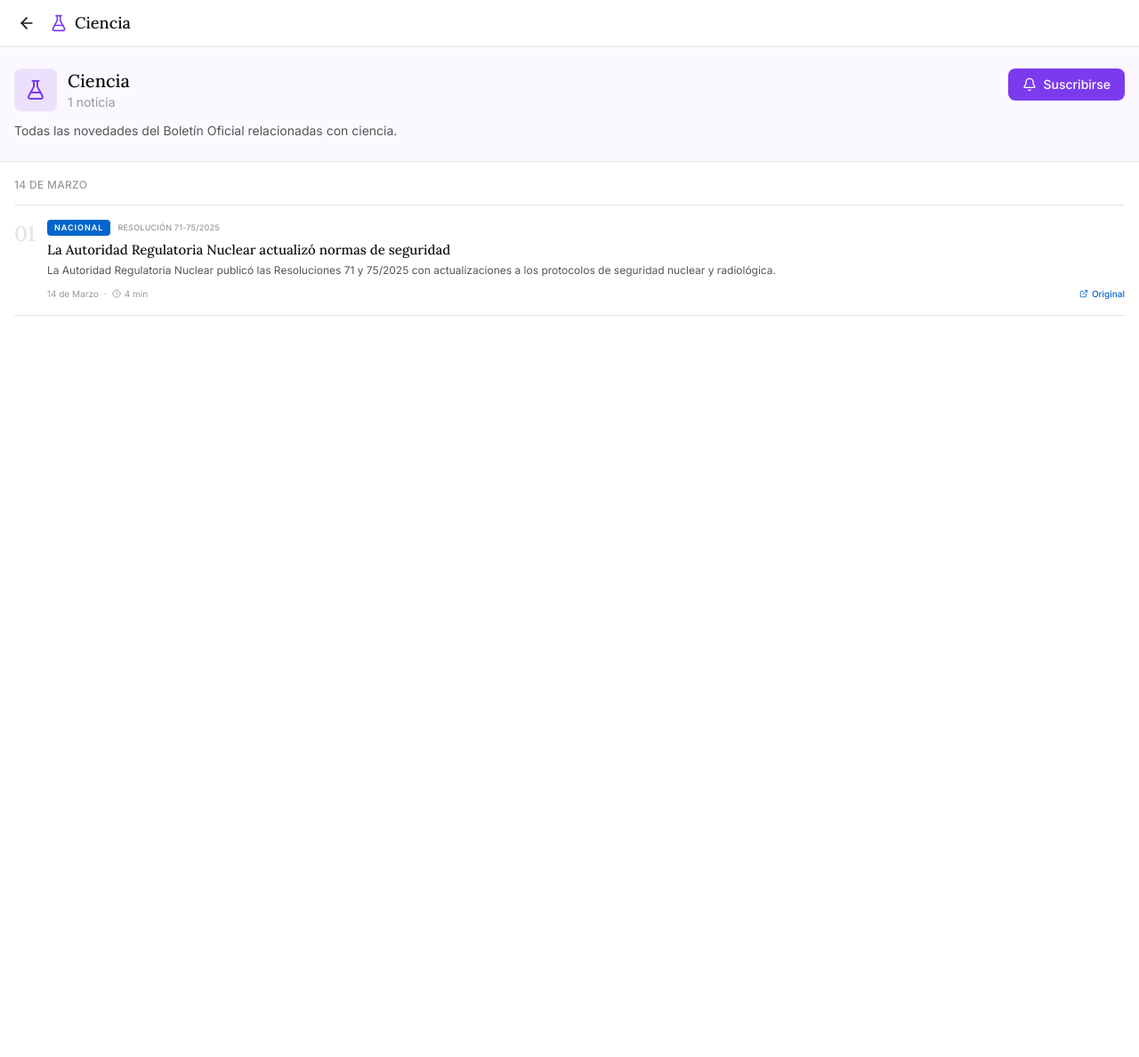
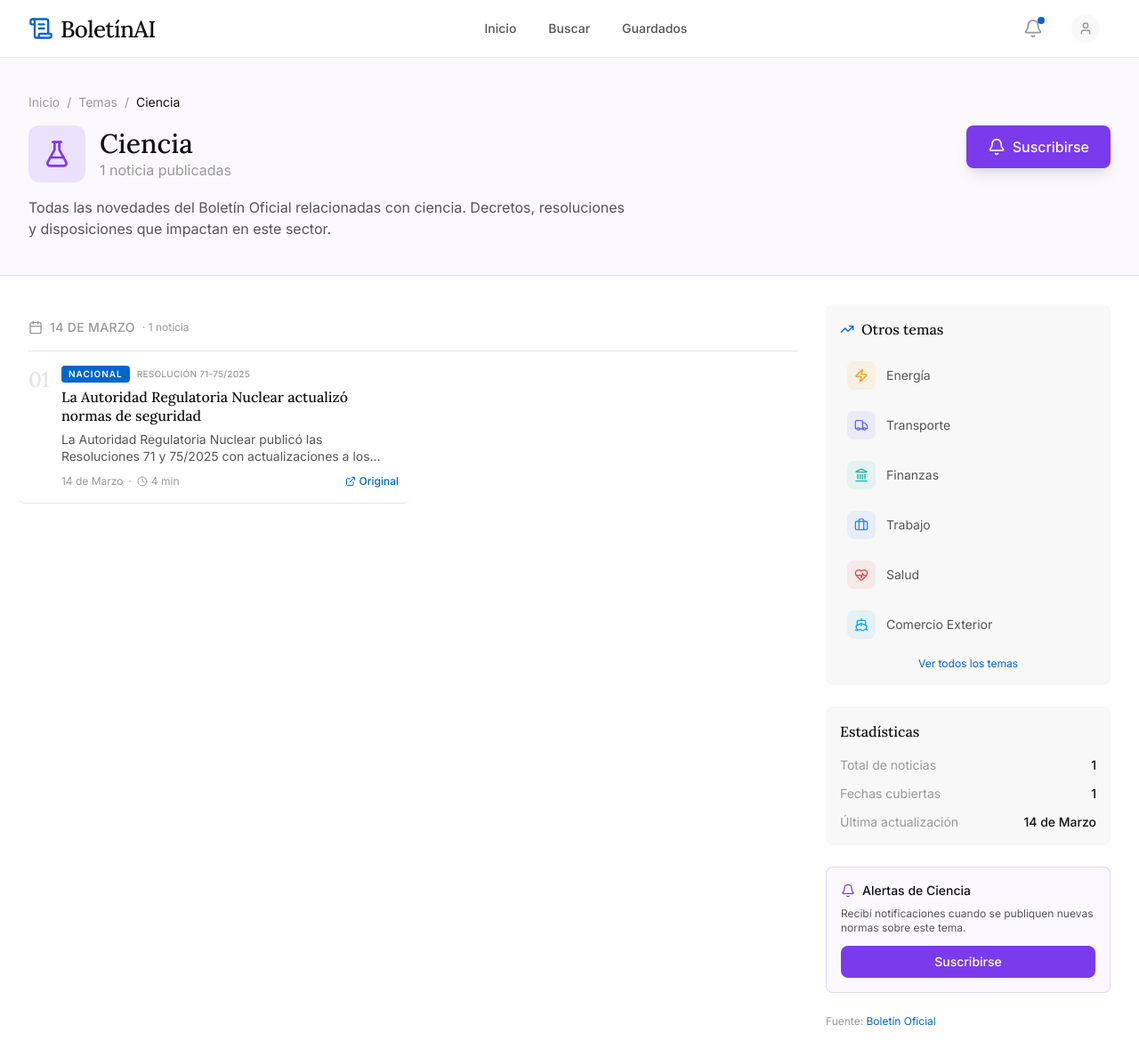
Before and after one commit to LawalCoop/boletin_oficial, a Next.js app: page /tema/ciencia in a window 1280 px wide. Shown: the whole page at 89% size. Before the commit the page ends 800 px from the top, so only its background shows below. Built offline with nearby package versions, Linux system fonts and the light colour scheme.

Commit message:
feat: vista desktop para página de tema

```diff
--- a/app/tema/[tema]/page.tsx
+++ b/app/tema/[tema]/page.tsx
@@ -2,10 +2,12 @@
 
 import { useEffect, useState, use } from 'react';
 import Link from 'next/link';
-import { ArrowLeft, Bell, BellOff, Clock, ExternalLink } from 'lucide-react';
+import { ArrowLeft, Bell, BellOff, Clock, ExternalLink, TrendingUp, Calendar } from 'lucide-react';
 import * as LucideIcons from 'lucide-react';
 import { NoticiaPreview, Tema } from '@/lib/types';
 import { TEMAS, formatFechaCorta, TIPO_DOCUMENTO_LABELS, CATEGORIAS } from '@/lib/constants';
+import { Header } from '@/components/layout/Header';
+import { BottomTabBar } from '@/components/layout/BottomTabBar';
 
 interface TemaPageData {
   tema: string;
@@ -22,6 +24,9 @@
   // eslint-disable-next-line @typescript-eslint/no-explicit-any
   return (LucideIcons as any)[pascalName];
 }
+
+// Other themes to show in sidebar
+const otherTemas: Tema[] = ['energia', 'transporte', 'finanzas', 'trabajo', 'salud', 'comercio-exterior', 'impuestos', 'agro'];
 
 export default function TemaPage({ params }: { params: Promise<{ tema: string }> }) {
   const resolvedParams = use(params);
@@ -49,19 +54,29 @@
 
   if (loading) {
     return (
+      <div className="min-h-screen bg-bg">
+        <div className="hidden lg:block">
+          <Header />
+        </div>
         <div className="flex items-center justify-center min-h-[60vh]">
           <div className="animate-spin rounded-full h-8 w-8 border-b-2 border-accent" />
+        </div>
       </div>
     );
   }
 
   if (!data || !TEMAS[tema]) {
     return (
+      <div className="min-h-screen bg-bg">
+        <div className="hidden lg:block">
+          <Header />
+        </div>
         <div className="px-4 py-8 text-center">
           <p className="text-text-secondary">Tema no encontrado</p>
           <Link href="/" className="text-accent hover:underline mt-4 inline-block">
             Volver al inicio
           </Link>
+        </div>
       </div>
     );
   }
@@ -78,10 +93,18 @@
 
   const fechasOrdenadas = Object.keys(noticiasPorFecha).sort((a, b) => b.localeCompare(a));
 
+  // Filter other themes excluding current one
+  const relatedTemas = otherTemas.filter(t => t !== tema).slice(0, 6);
+
   return (
-    <div className="min-h-screen bg-bg">
-      {/* Header */}
-      <header className="sticky top-0 bg-bg border-b border-border z-10">
+    <div className="min-h-screen bg-bg pb-20 lg:pb-0">
+      {/* Desktop Header */}
+      <div className="hidden lg:block">
+        <Header />
+      </div>
+
+      {/* Mobile Header */}
+      <header className="lg:hidden sticky top-0 bg-bg border-b border-border z-10">
         <div className="px-4 py-3 flex items-center gap-3">
           <Link href="/" className="p-1 hover:bg-bg-surface rounded-full transition-colors">
             <ArrowLeft className="w-5 h-5 text-text-primary" />
@@ -102,64 +125,80 @@
 
       {/* Theme Hero */}
       <div
-        className="px-4 py-6 border-b border-border"
+        className="border-b border-border"
         style={{ backgroundColor: `${data.temaInfo.color}08` }}
       >
-        <div className="flex items-start justify-between gap-4">
+        <div className="max-w-7xl mx-auto px-4 lg:px-8 py-6 lg:py-10">
+          {/* Breadcrumb - Desktop only */}
+          <nav className="hidden lg:flex items-center gap-2 text-sm text-text-muted mb-4">
+            <Link href="/" className="hover:text-text-secondary transition-colors">
+              Inicio
+            </Link>
+            <span>/</span>
+            <span>Temas</span>
+            <span>/</span>
+            <span className="text-text-primary">{data.temaInfo.label}</span>
+          </nav>
+
+          <div className="flex items-start justify-between gap-4 lg:gap-8">
             <div className="flex-1">
-            <div className="flex items-center gap-3 mb-3">
+              <div className="flex items-center gap-3 lg:gap-4 mb-3 lg:mb-4">
                 <div
-                className="w-12 h-12 rounded-lg flex items-center justify-center"
+                  className="w-12 h-12 lg:w-16 lg:h-16 rounded-lg lg:rounded-xl flex items-center justify-center"
                   style={{ backgroundColor: `${data.temaInfo.color}20` }}
                 >
                   {TemaIcon && (
                     <TemaIcon
-                    className="w-6 h-6"
+                      className="w-6 h-6 lg:w-8 lg:h-8"
                       style={{ color: data.temaInfo.color }}
                     />
                   )}
                 </div>
                 <div>
-                <h2 className="font-[family-name:var(--font-lora)] text-xl font-medium text-text-primary">
+                  <h2 className="font-[family-name:var(--font-lora)] text-xl lg:text-3xl font-medium text-text-primary">
                     {data.temaInfo.label}
                   </h2>
-                <p className="text-sm text-text-muted">
-                  {data.total} {data.total === 1 ? 'noticia' : 'noticias'}
+                  <p className="text-sm lg:text-base text-text-muted">
+                    {data.total} {data.total === 1 ? 'noticia' : 'noticias'} publicadas
                   </p>
                 </div>
               </div>
-            <p className="text-sm text-text-secondary">
+              <p className="text-sm lg:text-base text-text-secondary max-w-2xl">
                 Todas las novedades del Boletín Oficial relacionadas con {data.temaInfo.label.toLowerCase()}.
+                Decretos, resoluciones y disposiciones que impactan en este sector.
               </p>
             </div>
 
             {/* Subscribe Button */}
             <button
               onClick={() => setSubscribed(!subscribed)}
-            className={`flex items-center gap-2 px-4 py-2 rounded-lg font-medium text-sm transition-all ${
+              className={`flex items-center gap-2 px-4 lg:px-6 py-2 lg:py-3 rounded-lg font-medium text-sm lg:text-base transition-all shrink-0 ${
                 subscribed
                   ? 'bg-bg border border-border text-text-secondary'
-                : 'text-white'
+                  : 'text-white shadow-lg hover:shadow-xl'
               }`}
               style={!subscribed ? { backgroundColor: data.temaInfo.color } : undefined}
             >
               {subscribed ? (
                 <>
-                <BellOff className="w-4 h-4" />
-                <span className="hidden sm:inline">Suscripto</span>
+                  <BellOff className="w-4 h-4 lg:w-5 lg:h-5" />
+                  <span>Suscripto</span>
                 </>
               ) : (
                 <>
-                <Bell className="w-4 h-4" />
-                <span className="hidden sm:inline">Suscribirse</span>
+                  <Bell className="w-4 h-4 lg:w-5 lg:h-5" />
+                  <span>Suscribirse</span>
                 </>
               )}
             </button>
           </div>
         </div>
+      </div>
 
+      {/* Main Content */}
+      <div className="max-w-7xl mx-auto lg:flex lg:gap-8 lg:px-8 lg:py-8">
         {/* News List */}
-      <div className="px-4">
+        <main className="flex-1 px-4 lg:px-0">
           {data.noticias.length === 0 ? (
             <div className="py-12 text-center">
               <p className="text-text-secondary">No hay noticias de este tema todavía.</p>
@@ -168,13 +207,18 @@
             fechasOrdenadas.map(fecha => (
               <div key={fecha}>
                 {/* Date Header */}
-              <div className="py-3 border-b border-border">
-                <span className="text-xs font-medium text-text-muted uppercase tracking-wide">
+                <div className="py-3 lg:py-4 border-b border-border flex items-center gap-2">
+                  <Calendar className="w-4 h-4 text-text-muted hidden lg:block" />
+                  <span className="text-xs lg:text-sm font-medium text-text-muted uppercase tracking-wide">
                     {formatFechaCorta(fecha)}
+                  </span>
+                  <span className="text-xs text-text-muted hidden lg:inline">
+                    · {noticiasPorFecha[fecha].length} {noticiasPorFecha[fecha].length === 1 ? 'noticia' : 'noticias'}
                   </span>
                 </div>
 
-              {/* News Items */}
+                {/* News Items - Grid on desktop */}
+                <div className="lg:grid lg:grid-cols-2 lg:gap-x-8">
                   {noticiasPorFecha[fecha].map((noticia, index) => {
                     const categoria = CATEGORIAS[noticia.categoria];
                     const tipoDoc = TIPO_DOCUMENTO_LABELS[noticia.tipoDocumento] || noticia.tipoDocumento;
@@ -182,7 +226,7 @@
                     return (
                       <article
                         key={noticia.id}
-                    className="flex gap-[14px] py-4 border-b border-border"
+                        className="flex gap-[14px] py-4 border-b border-border hover:bg-bg-surface/50 lg:px-3 lg:-mx-3 lg:rounded-lg transition-colors"
                       >
                         {/* Number */}
                         <span className="font-[family-name:var(--font-lora)] text-2xl font-medium tracking-tight text-border">
@@ -194,35 +238,35 @@
                           {/* Tags Row */}
                           <div className="flex items-center gap-2 flex-wrap">
                             <span
-                          className="px-2 py-[2px] text-[9px] font-semibold tracking-[1px] text-white rounded"
+                              className="px-2 py-[2px] text-[9px] lg:text-[10px] font-semibold tracking-[1px] text-white rounded"
                               style={{ backgroundColor: categoria.color }}
                             >
                               {categoria.label}
                             </span>
-                        <span className="text-[9px] font-medium text-text-muted tracking-wide uppercase">
+                            <span className="text-[9px] lg:text-[10px] font-medium text-text-muted tracking-wide uppercase">
                               {tipoDoc} {noticia.numeroDocumento}
                             </span>
                           </div>
 
                           {/* Title */}
                           <Link href={`/articulo/${noticia.slug}`}>
-                        <h3 className="font-[family-name:var(--font-lora)] text-[15px] font-medium text-text-primary leading-[1.3] hover:text-accent transition-colors">
+                            <h3 className="font-[family-name:var(--font-lora)] text-[15px] lg:text-base font-medium text-text-primary leading-[1.3] hover:text-accent transition-colors">
                               {noticia.titulo}
                             </h3>
                           </Link>
 
                           {/* Excerpt */}
-                      <p className="text-xs text-text-secondary leading-[1.4] line-clamp-2">
+                          <p className="text-xs lg:text-sm text-text-secondary leading-[1.4] line-clamp-2">
                             {noticia.extracto}
                           </p>
 
                           {/* Meta Row */}
                           <div className="flex items-center justify-between gap-2 pt-1">
-                        <div className="flex items-center gap-[6px] text-[10px] text-text-muted">
+                            <div className="flex items-center gap-[6px] text-[10px] lg:text-xs text-text-muted">
                               <span>{formatFechaCorta(noticia.fechaPublicacion)}</span>
                               <span>·</span>
                               <span className="flex items-center gap-1">
-                            <Clock className="w-[10px] h-[10px]" />
+                                <Clock className="w-[10px] h-[10px] lg:w-3 lg:h-3" />
                                 {noticia.tiempoLectura} min
                               </span>
                             </div>
@@ -231,9 +275,9 @@
                               href={noticia.urlOriginal}
                               target="_blank"
                               rel="noopener noreferrer"
-                          className="flex items-center gap-1 text-[10px] font-medium text-accent hover:underline shrink-0"
+                              className="flex items-center gap-1 text-[10px] lg:text-xs font-medium text-accent hover:underline shrink-0"
                             >
-                          <ExternalLink className="w-[10px] h-[10px]" />
+                              <ExternalLink className="w-[10px] h-[10px] lg:w-3 lg:h-3" />
                               Original
                             </a>
                           </div>
@@ -242,9 +286,131 @@
                     );
                   })}
                 </div>
+              </div>
             ))
           )}
+        </main>
+
+        {/* Sidebar - Desktop only */}
+        <aside className="hidden lg:block w-80 shrink-0">
+          <div className="sticky top-20 flex flex-col gap-6">
+            {/* Related Themes */}
+            <div className="bg-bg-surface rounded-lg p-4">
+              <div className="flex items-center gap-2 mb-4">
+                <TrendingUp className="w-4 h-4 text-accent" />
+                <h3 className="font-[family-name:var(--font-lora)] text-base font-medium text-text-primary">
+                  Otros temas
+                </h3>
               </div>
+              <div className="flex flex-col gap-2">
+                {relatedTemas.map((t) => {
+                  const temaInfo = TEMAS[t];
+                  const TIcon = getIconComponent(temaInfo.icon);
+                  return (
+                    <Link
+                      key={t}
+                      href={`/tema/${t}`}
+                      className="flex items-center gap-3 p-2 rounded-lg hover:bg-bg transition-colors group"
+                    >
+                      <div
+                        className="w-8 h-8 rounded-lg flex items-center justify-center shrink-0"
+                        style={{ backgroundColor: `${temaInfo.color}15` }}
+                      >
+                        {TIcon && (
+                          <TIcon
+                            className="w-4 h-4"
+                            style={{ color: temaInfo.color }}
+                          />
+                        )}
+                      </div>
+                      <span className="text-sm text-text-secondary group-hover:text-text-primary transition-colors">
+                        {temaInfo.label}
+                      </span>
+                    </Link>
+                  );
+                })}
+              </div>
+              <Link
+                href="/temas"
+                className="block mt-3 text-xs text-accent hover:underline text-center"
+              >
+                Ver todos los temas
+              </Link>
+            </div>
+
+            {/* Stats Card */}
+            <div className="bg-bg-surface rounded-lg p-4">
+              <h3 className="font-[family-name:var(--font-lora)] text-base font-medium text-text-primary mb-4">
+                Estadísticas
+              </h3>
+              <dl className="space-y-3 text-sm">
+                <div className="flex justify-between">
+                  <dt className="text-text-muted">Total de noticias</dt>
+                  <dd className="font-medium text-text-primary">{data.total}</dd>
+                </div>
+                <div className="flex justify-between">
+                  <dt className="text-text-muted">Fechas cubiertas</dt>
+                  <dd className="font-medium text-text-primary">{fechasOrdenadas.length}</dd>
+                </div>
+                <div className="flex justify-between">
+                  <dt className="text-text-muted">Última actualización</dt>
+                  <dd className="font-medium text-text-primary">
+                    {fechasOrdenadas[0] ? formatFechaCorta(fechasOrdenadas[0]) : '-'}
+                  </dd>
+                </div>
+              </dl>
+            </div>
+
+            {/* Subscribe CTA */}
+            <div
+              className="rounded-lg p-4 border"
+              style={{
+                backgroundColor: `${data.temaInfo.color}08`,
+                borderColor: `${data.temaInfo.color}30`
+              }}
+            >
+              <div className="flex items-center gap-2 mb-2">
+                <Bell className="w-4 h-4" style={{ color: data.temaInfo.color }} />
+                <h3 className="font-medium text-text-primary text-sm">
+                  Alertas de {data.temaInfo.label}
+                </h3>
+              </div>
+              <p className="text-xs text-text-secondary mb-3">
+                Recibí notificaciones cuando se publiquen nuevas normas sobre este tema.
+              </p>
+              <button
+                onClick={() => setSubscribed(!subscribed)}
+                className={`w-full px-3 py-2 text-sm font-medium rounded-lg transition-colors ${
+                  subscribed
+                    ? 'bg-bg border border-border text-text-secondary'
+                    : 'text-white'
+                }`}
+                style={!subscribed ? { backgroundColor: data.temaInfo.color } : undefined}
+              >
+                {subscribed ? 'Suscripto' : 'Suscribirse'}
+              </button>
+            </div>
+
+            {/* Footer */}
+            <div className="text-xs text-text-muted">
+              <p>
+                Fuente:{' '}
+                <a
+                  href="https://www.boletinoficial.gob.ar"
+                  target="_blank"
+                  rel="noopener noreferrer"
+                  className="text-accent hover:underline"
+                >
+                  Boletín Oficial
+                </a>
+              </p>
+            </div>
+          </div>
+        </aside>
+      </div>
+
+      {/* Mobile Bottom Tab Bar */}
+      <BottomTabBar />
     </div>
   );
 }
```
Lines whose indentation alone changed are shown as unchanged.
